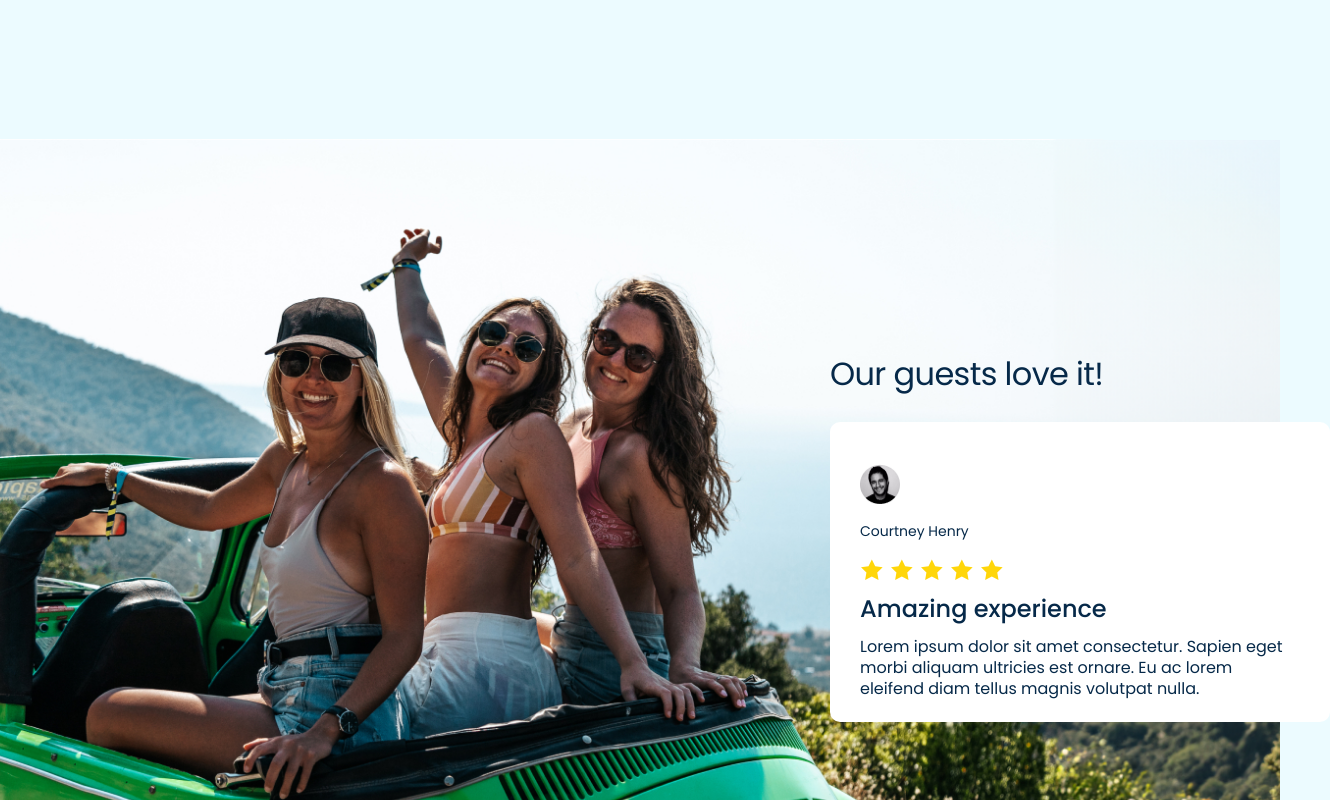
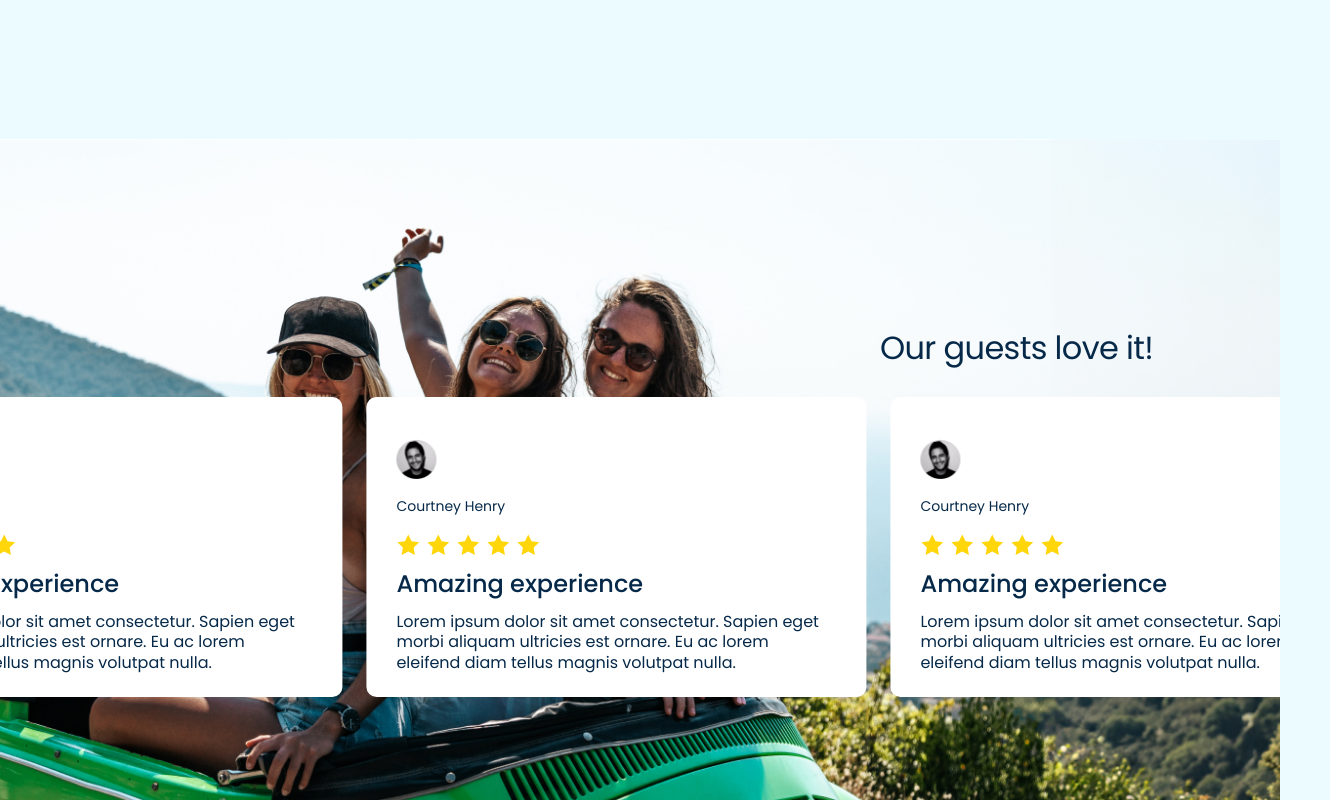
Before and after one commit to lukasmiljic/charterag, a Next.js app: page / in a window 1280 px wide. Shown: the part 4400-5200 px from the top of the page, 1330 px wide, since content can reach past the window. Built offline with nearby package versions, Linux system fonts and the light colour scheme.

Commit message:
add horizontal scroll  to testemonials section

```diff
--- a/src/views/home/TestemonialsSection/TestemonialsSection.module.scss
+++ b/src/views/home/TestemonialsSection/TestemonialsSection.module.scss
@@ -1,11 +1,21 @@
 @use '@/styles/settings/variables' as *;
+@use '@/styles/mixins/breakpoints' as *;
+
+.testemonialsSection {
+  position: relative;
+  display: flex;
+  height: 300vh;
+  contain: paint;
+}
 
 .container {
-  position: relative;
+  position: sticky;
   display: flex;
-  justify-content: center;
-  align-items: center;
-  min-height: 100vh;
+  flex-direction: column;
+  top: 0;
+  width: 100vw;
+  height: 796px;
+  padding-top: 12rem;
 }
 
 .bgimage {
@@ -15,7 +25,10 @@
 .content {
   position: relative;
   z-index: 5;
-  padding-left: 880px;
+
+  @include media(lg) {
+    padding-left: 880px;
+  }
 }
 
 .cards {
@@ -33,6 +46,7 @@
   flex-direction: column;
   gap: 16px;
   border-radius: 10px;
+  flex-shrink: 0;
 }
 
 .userinfo {
--- a/src/views/home/TestemonialsSection/TestemonialsSection.tsx
+++ b/src/views/home/TestemonialsSection/TestemonialsSection.tsx
@@ -1,14 +1,29 @@
+'use client';
+
+import { useRef } from 'react';
+
+import { motion, useScroll, useTransform } from 'motion/react';
 import Image from 'next/image';
 
 import styles from './TestemonialsSection.module.scss';
 
-const TestemonialsSection = () => (
-  <section className={styles.container}>
+const TestemonialsSection = () => {
+  const targetRef = useRef<HTMLDivElement | null>(null);
+  const { scrollYProgress } = useScroll({
+    target: targetRef,
+  });
+
+  const x = useTransform(scrollYProgress, [0, 1], ['1%', '-400%']);
+
+  return (
+    <section ref={targetRef} className={styles.testemonialsSection}>
+      <div className={styles.container}>
         <Image className={styles.bgimage} src="/sections/testemonials/testemonialbg.png" alt="background image" fill />
         <div className={styles.content}>
           <h3>Our guests love it!</h3>
           <div className={styles.cards}>
-        <div className={styles.card}>
+            {[...Array(3)].map(card => (
+              <motion.div style={{ x }} className={styles.card}>
                 <div className={styles.userinfo}>
                   <Image
                     className={styles.userimage}
@@ -20,21 +35,22 @@ const TestemonialsSection = () => (
                   <p className="body2">Courtney Henry</p>
                 </div>
                 <div className={styles.stars}>
+                  {[...Array(5)].map(star => (
                     <Image src="/sections/testemonials/Star.svg" alt="star" width={23} height={23} />
-            <Image src="/sections/testemonials/Star.svg" alt="star" width={23} height={23} />
-            <Image src="/sections/testemonials/Star.svg" alt="star" width={23} height={23} />
-            <Image src="/sections/testemonials/Star.svg" alt="star" width={23} height={23} />
-            <Image src="/sections/testemonials/Star.svg" alt="star" width={23} height={23} />
+                  ))}
                 </div>
                 <h5>Amazing experience</h5>
                 <p className="body1">
-            Lorem ipsum dolor sit amet consectetur. Sapien eget morbi aliquam ultricies est ornare. Eu ac lorem eleifend
-            diam tellus magnis volutpat nulla.
+                  Lorem ipsum dolor sit amet consectetur. Sapien eget morbi aliquam ultricies est ornare. Eu ac lorem
+                  eleifend diam tellus magnis volutpat nulla.
                 </p>
+              </motion.div>
+            ))}
           </div>
         </div>
       </div>
     </section>
   );
+};
 
 export default TestemonialsSection;
```
Lines whose indentation alone changed are shown as unchanged.
